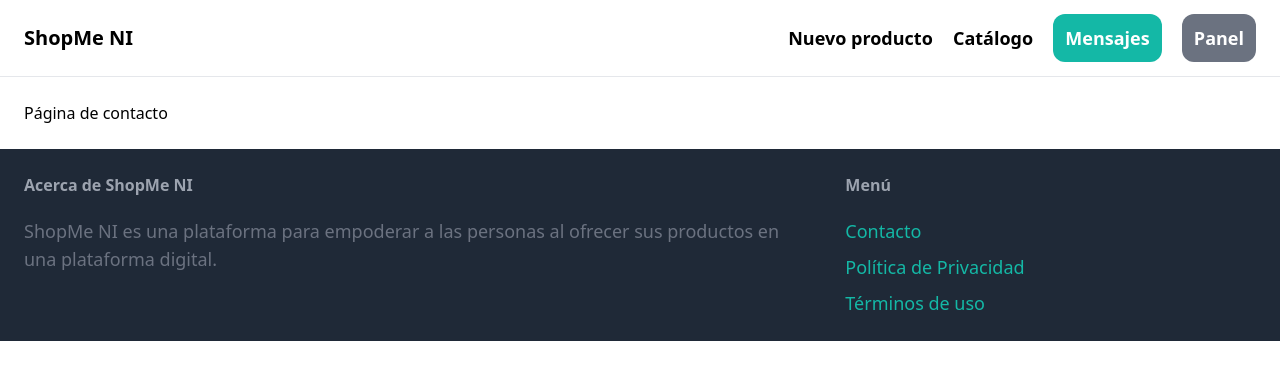
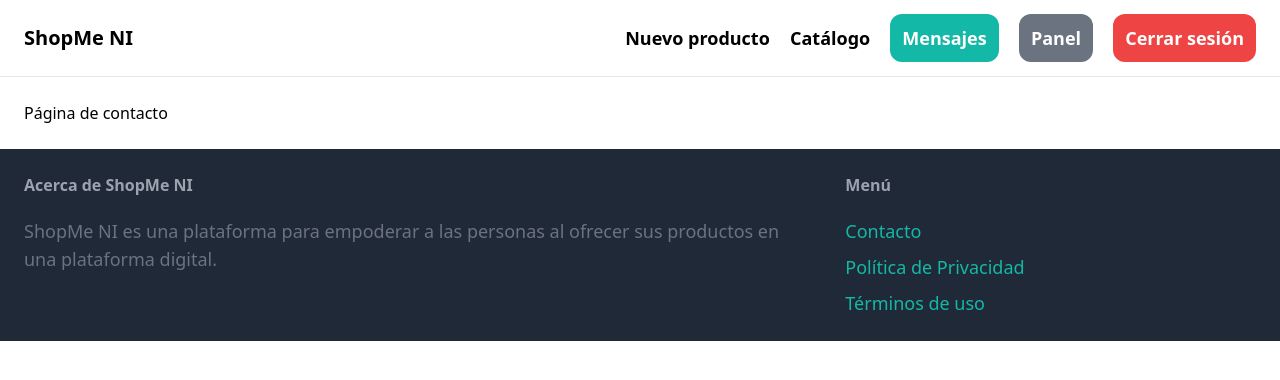
Before and after one commit to geekyBoogiepop/shopme-ni, a Django app: page /contact/ in a window 1280 px wide. Shown: the top 380 px of the page. Run offline with Django 4.2, Linux system fonts and the light colour scheme; a user stored in the database is signed in; some libraries are stand-ins or nearby versions.

Commit message:
feat: permitir al usuario cerrar sesión

```diff
--- a/shopmeni/core/templates/core/base.html
+++ b/shopmeni/core/templates/core/base.html
@@ -21,6 +21,7 @@
         {% if request.user.is_authenticated %}
           <a href="#" class="px-3 py-3 text-lg font-semibold bg-teal-500 text-white rounded-xl hover:bg-teal-700">Mensajes</a>
           <a href="#" class="px-3 py-3 text-lg font-semibold bg-gray-500 text-white rounded-xl hover:bg-gray-700">Panel</a>
+          <a href="{% url 'core:logout' %}" class="px-3 py-3 text-lg font-semibold bg-red-500 text-white rounded-xl hover:bg-red-700">Cerrar sesión</a>
         {% else %}
           <a href="{% url 'core:registrarse' %}" class="px-3 py-3 text-lg font-semibold bg-teal-500 text-white rounded-xl hover:bg-teal-700">Registrarse</a>
           <a href="{% url 'core:login' %}" class="px-3 py-3 text-lg font-semibold bg-gray-500 text-white rounded-xl hover:bg-gray-700">Identificarse</a>
--- a/shopmeni/core/urls.py
+++ b/shopmeni/core/urls.py
@@ -14,4 +14,5 @@ urlpatterns = [
     path("contact/", views.contacto, name="contacto"),
     path("registrarse/", views.registrar_usuario, name="registrarse"),
     path("login/", auth_views.LoginView.as_view(template_name="core/login.html", authentication_form=FormularioLogin), name="login"),
+    path("logout/", views.cerrar_sesion, name="logout"),
 ] + static(settings.MEDIA_URL, document_root=settings.MEDIA_ROOT)
--- a/shopmeni/core/views.py
+++ b/shopmeni/core/views.py
@@ -1,4 +1,6 @@
 from django.shortcuts import render, redirect
+from django.contrib.auth.decorators import login_required
+from django.contrib.auth import logout
 
 from producto.models import Categoria, Producto
 from .forms import FormularioRegistro
@@ -32,3 +34,8 @@ def registrar_usuario(request):
     }
 
     return render(request, "core/registro.html", context)
+
+@login_required
+def cerrar_sesion(request):
+    logout(request)
+    return redirect("core:index")
```
Also changed, not shown: shopmeni/db.sqlite3.
